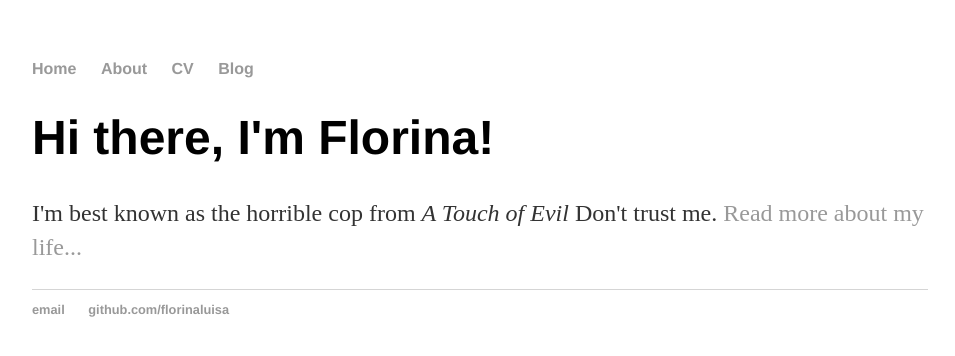
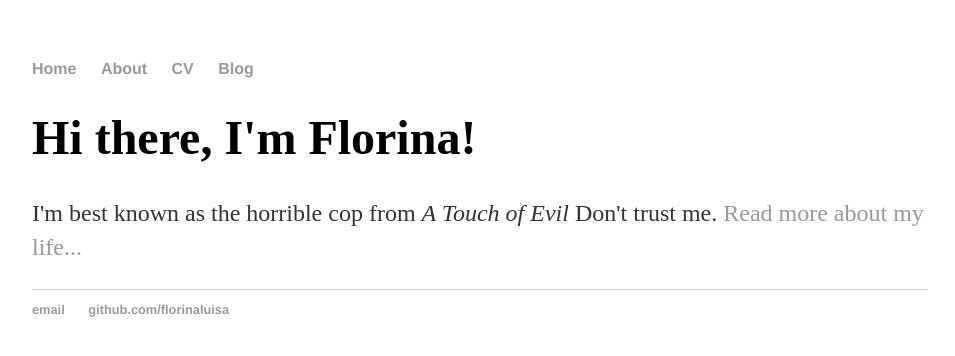
Before and after one commit to Florinaluisa/Test.io, a Jekyll site: the page built from index.html, in a window 1280 px wide. Shown: the top 356 px of the page, without its empty margins (160-1115 px from the left). Built offline with Jekyll 4.4.1, drawn with Linux system fonts in a browser that asks for light colours.

Commit message:
Update main.css

```diff
--- a/css/main.css
+++ b/css/main.css
@@ -21,7 +21,7 @@ a:hover {
 }
 h1 {
     font-size: 3em;
-    font-family:'Helvetica', 'Arial', 'Sans-Serif';
+    font-family:'Chango', cursive;
 }
 p {
     font-size: 1.5em;
```
